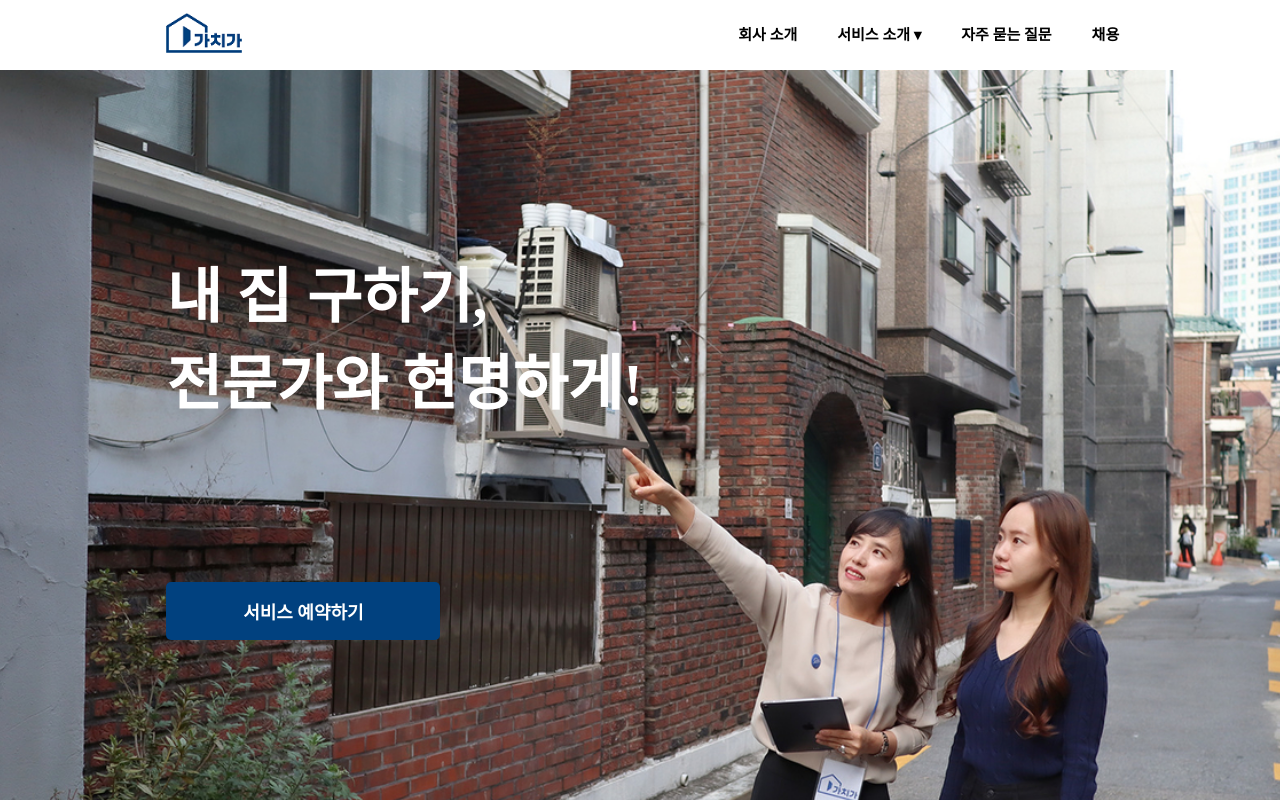
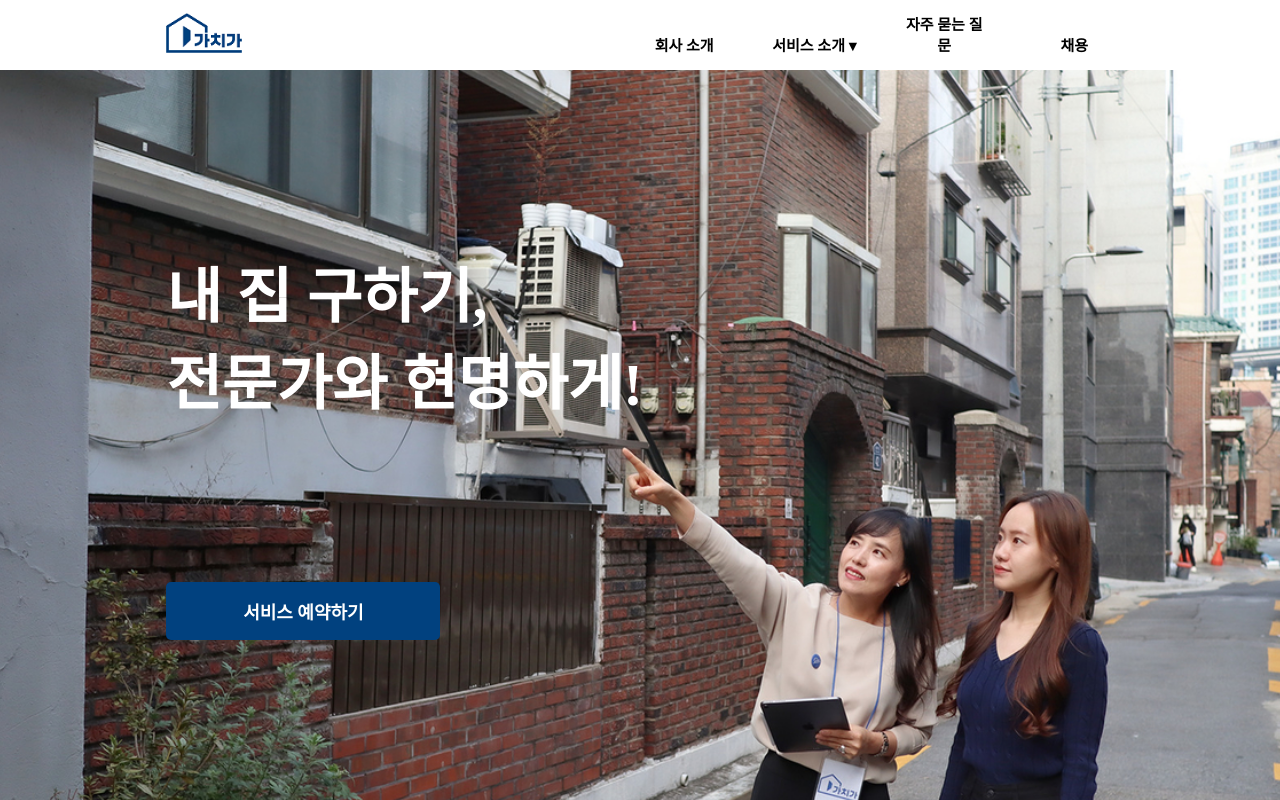
Before and after one commit to willjsw/Gachiga, a React (Create React App) app in the folder gachiga/: page / in a window 1280 px wide. Shown: the top 800 px of the page. Built offline with nearby package versions, Linux system fonts and the light colour scheme.

Commit message:
header revised

```diff
--- a/gachiga/src/components/shared/Header.js
+++ b/gachiga/src/components/shared/Header.js
@@ -84,16 +84,24 @@ display: none;
   display: block;
   }
 `
-const MenuName = styled.ul`
-  transition:  all 0.3s ease;
-  float:left;
+const MenuUl = styled.ul`
+list-style:none;
+margin:0;
+padding:0;
+`
+
+const MenuName = styled.li`
+  text-align:center;
+  display:inline-block;
+  position:relative;
+  width:90px;
   font-size: 15px;
   font-family: "Pretendard-Medium";
   font-weight: bold;
   color: black;
   border-bottom:3px solid white;
   padding:10px 20px;
-
+  transition:  all 0.3s ease;
   &:hover {
     color: #01417F;
     border-bottom: 3px inset #01417F;
@@ -103,18 +111,21 @@ const MenuName = styled.ul`
 const MenuDropDown = styled.ul`
 cursor: pointer;
 position:absolute;
-right: 209px;
+top:42px;
+left:0;
 transition: all 0.5s ease;
-margin-top:13px;
-margin-right:11vw;
-position: absolute;
+
+
 `
 const MenuItem = styled.li`
+display:inline-block;
+text-align:center;
 margin: 0 auto;
 transition: all 0.2s ease;
 color: black;
 background-color: white;
-padding:10px 49px;
+width:90px;
+padding:10px 20px;
 list-style-type:none;
 font-size: 15px;
 font-weight: bold;
@@ -208,8 +219,8 @@ function Header() {
             } alt="로고"
           />
         </Link>
-
         <MenuElementPositioner>
+          <MenuUl>
           <NavItem link ="/team" menu="회사 소개" />
           <NavItem menu="서비스 소개 ▾">
                 <MenuDropDown>
@@ -219,6 +230,7 @@ function Header() {
             </NavItem>
             <NavItem link="/faq" menu="자주 묻는 질문" />
             <NavItem link="/career" menu="채용" />
+            </MenuUl>
         </MenuElementPositioner>
         <MenuButton>
         {!SideMenuOpen ? <AiOutlineMenu size="30" onClick ={IsSideMenuOpen}/> : <CloseIcon size="30" onClick ={IsSideMenuOpen}/>}
```
